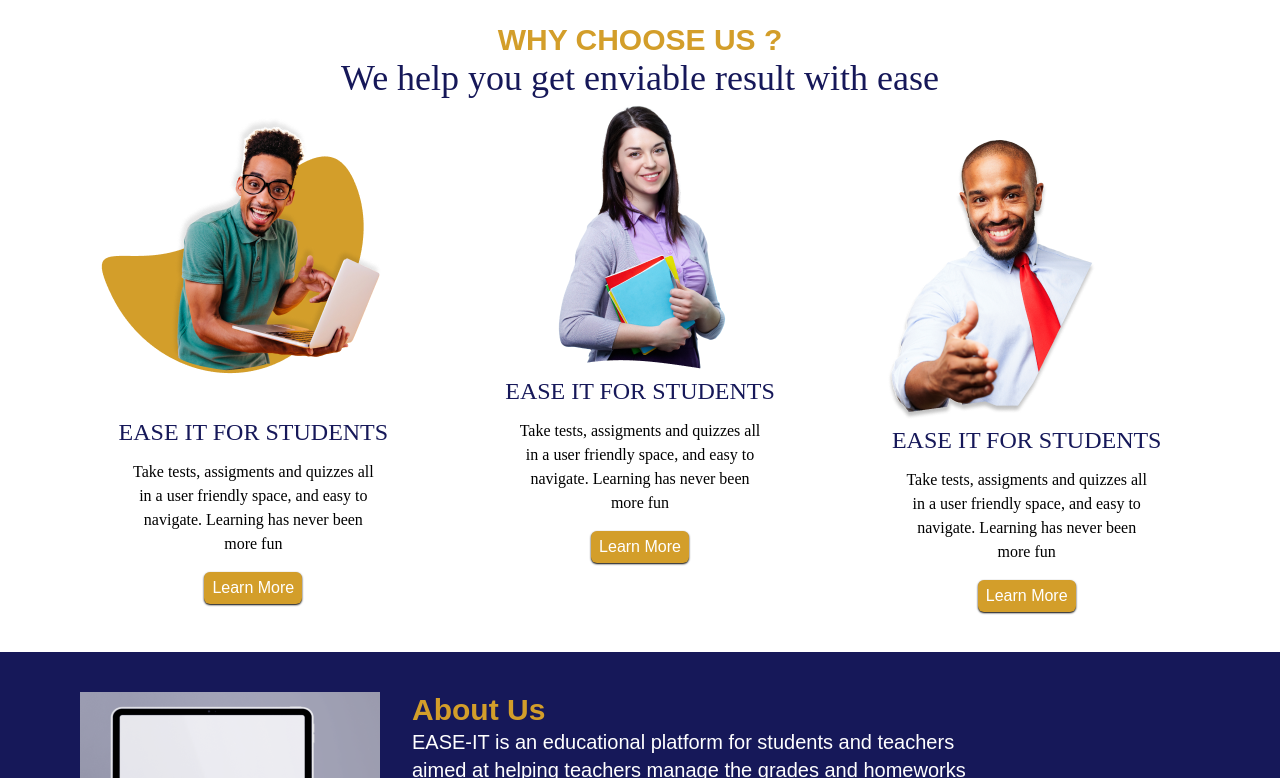
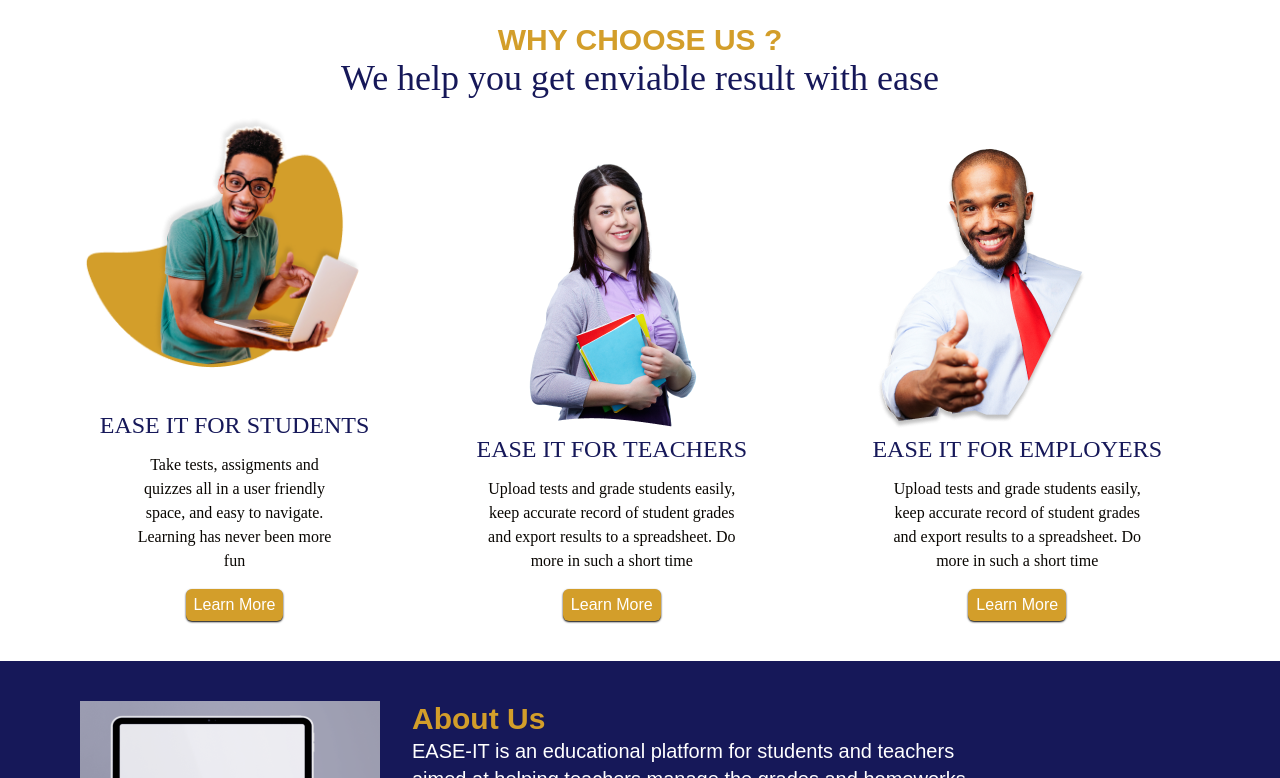
Before and after one commit to ease-it/ease-it-frontend, a React (Create React App) app: page / in a window 1280 px wide. Shown: the part 762-1540 px from the top of the page. Built offline with nearby package versions, Linux system fonts and the light colour scheme.

Commit message:
aligned items properly.

```diff
--- a/src/components/EaseItWHyChooseUs.js
+++ b/src/components/EaseItWHyChooseUs.js
@@ -1,19 +1,16 @@
 import React from 'react'
 
 
-const EaseItWHyChooseUs = ({ img }) => {
+const EaseItWHyChooseUs = ({ img, title, text, alt }) => {
     return (
-        <div className="flex flex-col items-center">
+        <div className="flex flex-col items-center justify-end">
             <div>
-                <img src={img} alt='Student with Book' />
+                <img src={img} alt={alt} />
             </div>
             <div className='text-center'>
-                <div className="card--text__heading primary-color-blue text-2xl"><h2>EASE IT FOR STUDENTS</h2></div>
-                <div className='card--text__description mt-3 text-black text-center px-12 '>
-                    <p>Take tests, assigments and quizzes
-                        all in a user friendly space, and easy
-                        to navigate.
-                        Learning has never been more fun</p>
+                <div className="card--text__heading primary-color-blue text-2xl"><h2>{title}</h2></div>
+                <div className='card--text__description mt-3 text-center px-12'>
+                    <p className='text-clr-1 font-lighter'>{text}</p>
                 </div>
             </div>
             <div className='p-4'>
--- a/src/components/WhyChooseUs.js
+++ b/src/components/WhyChooseUs.js
@@ -12,9 +12,33 @@ const WhyChooseUs = () => {
                 <h2 className='primary-color-blue text-xl md:text-4xl'>We help you get enviable result with ease</h2>
             </div>
             <div className=" md:px-10 flex flex-col gap-y-5 md:flex-row  justify-center md:gap-x-10">
-                <EaseItWHyChooseUs img={whychooseus1} />
-                <EaseItWHyChooseUs img={whychooseus3} />
-                <EaseItWHyChooseUs img={whychooseus2} />
+                <EaseItWHyChooseUs
+                    img={whychooseus1}
+                    title="EASE IT FOR STUDENTS"
+                    text="Take tests, assigments and quizzes
+                        all in a user friendly space, and easy
+                        to navigate.
+                        Learning has never been more fun"
+                    alt="Student with book."
+                />
+                <EaseItWHyChooseUs
+                    img={whychooseus3}
+                    title="EASE IT FOR TEACHERS"
+                    text="Upload tests and grade students easily,
+                        keep accurate record of student grades and
+                        export results to a spreadsheet.
+                        Do more in such a short time"
+                    alt="Teacher with book."
+                />
+                <EaseItWHyChooseUs img={whychooseus2}
+                    title="EASE IT FOR EMPLOYERS"
+                    text="Upload tests and grade students easily,
+                keep accurate record of student grades and
+                export results to a spreadsheet.
+                 Do more in such a short time"
+                    alt="Employer smiling."
+                />
+
             </div>
         </div>
     )
--- a/src/index.css
+++ b/src/index.css
@@ -51,7 +51,7 @@ h1 {
 .react-icons {
     display: flex;
     color: #161859;
-    font-size: 16px;
+    font-size: 18px;
     padding-left: 5px;
 }
 
@@ -62,3 +62,7 @@ h1 {
 .search-nav-icon {
     display: flex;
 }
+
+.font-lighter {
+    font-weight: 200;
+}
```
